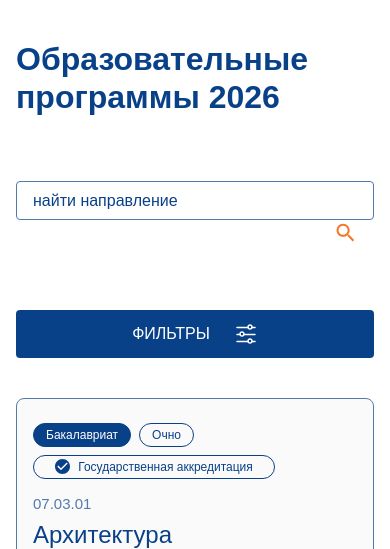
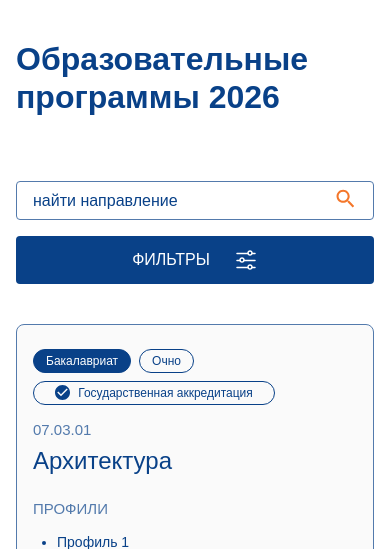
Before and after one commit to BHEnergy/ystu-frontend, a web app: file pages/programs.html in a window 390 px wide. Shown: the part 131-680 px from the top of the page. Run offline with its HTML, style and script files only (its server is not run), Linux system fonts and the light colour scheme; the template is opened without the code that fills it: most values are stand-ins (such as "Sample title", 1, 10 or a date in 2020); some web fonts are replaced.

Commit message:
Update catalog-filters.css

```diff
--- a/css/components/catalog-filters.css
+++ b/css/components/catalog-filters.css
@@ -262,6 +262,7 @@
     .catalog-search {
         padding: 0;
         border: none;
+        height: unset;
     }
 
     .catalog-search__button {
```
